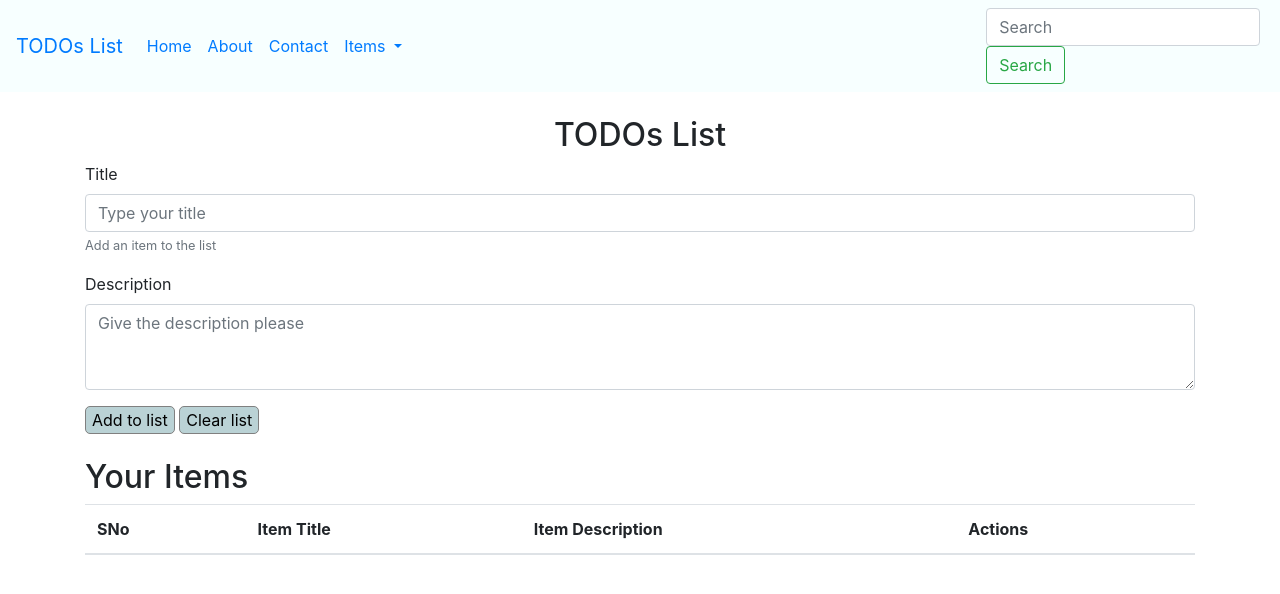
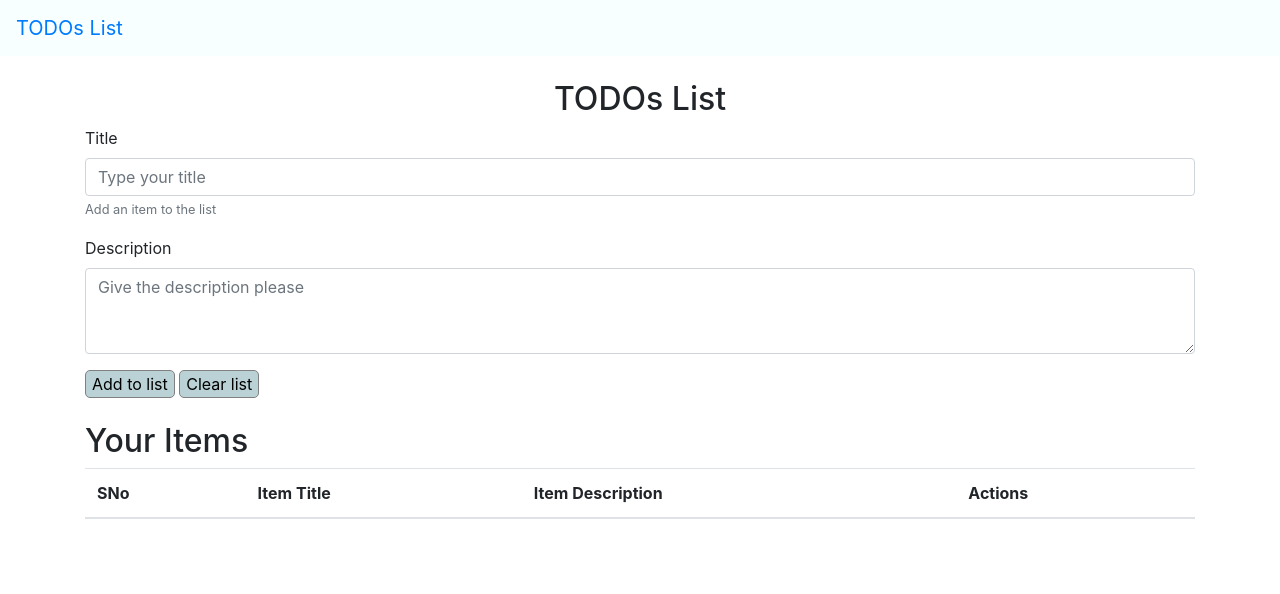
Before and after one commit to mycodingguy/Project_TODO-s_List.github.io, a plain HTML site: page bindex.html in a window 1280 px wide. Drawn offline with nearby package versions, Linux system fonts and the light colour scheme.

Commit message:
Update bindex.html

```diff
--- a/bindex.html
+++ b/bindex.html
@@ -17,42 +17,6 @@
 <body>
     <nav class="navbar navbar-expand-lg bg-body-tertiary">
         <a class="navbar-brand" href="#">TODOs List</a>
-        <button class="navbar-toggler" type="button" data-toggle="collapse" data-target="#navbarSupportedContent"
-            aria-controls="navbarSupportedContent" aria-expanded="false" aria-label="Toggle navigation">
-            <span class="navbar-toggler-icon"></span>
-        </button>
-
-        <div class="collapse navbar-collapse" id="navbarSupportedContent">
-            <ul class="navbar-nav mr-auto">
-                <li class="nav-item active">
-                    <a class="nav-link" href="#">Home <span class="sr-only">(current)</span></a>
-                </li>
-                <li class="nav-item">
-                    <a class="nav-link" href="#">About</a>
-                </li>
-
-                <li class="nav-item">
-                    <a class="nav-link" href="#" tabindex="-1" aria-disabled="true">Contact</a>
-                </li>
-                <li class="nav-item dropdown">
-                    <a class="nav-link dropdown-toggle" href="#" id="navbarDropdown" role="button"
-                        data-toggle="dropdown" aria-haspopup="true" aria-expanded="false">
-                        Items
-                    </a>
-                    <div class="dropdown-menu" aria-labelledby="navbarDropdown">
-                        <a class="dropdown-item" href="#">Action</a>
-                        <a class="dropdown-item" href="#">Another action</a>
-                        <div class="dropdown-divider"></div>
-                        <a class="dropdown-item" href="#">Something else here</a>
-                    </div>
-
-                </li>
-            </ul>
-            <form class="form-inline my-2 my-lg-0">
-                <input class="form-control mr-sm-2" type="search" placeholder="Search" aria-label="Search">
-                <button class="btn btn-outline-success my-2 my-sm-0" type="submit">Search</button>
-            </form>
-        </div>
     </nav>
 
     <div class="container my-4">
```
